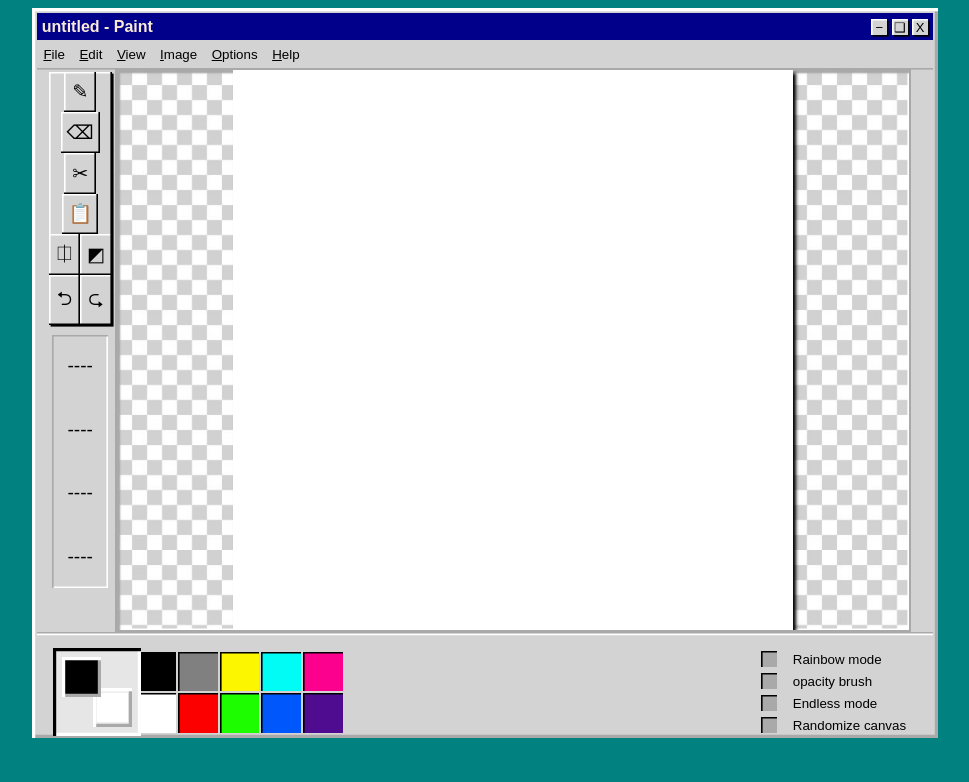
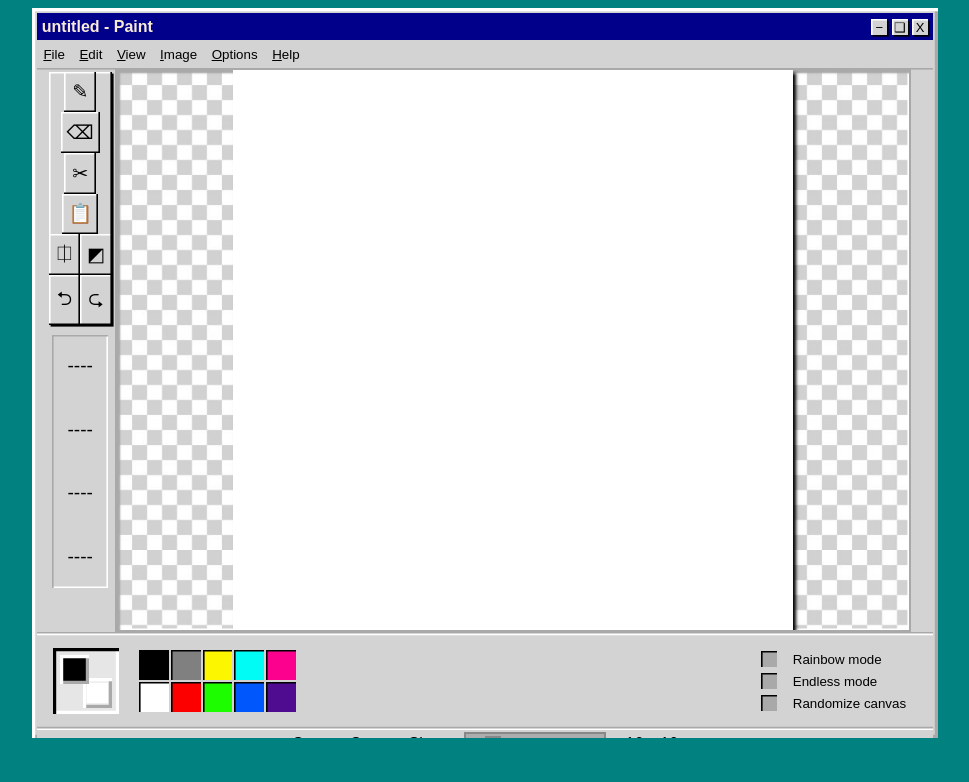
Before and after one commit to DoubleVadd/DrawPad, a plain HTML site: page index.html in a window 1280 px wide. Shown: the whole page, without its empty margins (155-1124 px from the left). Drawn offline with Linux system fonts and the light colour scheme; a web font is replaced by a local one.

Commit message:
removed unrelated code

```diff
--- a/index.html
+++ b/index.html
@@ -84,11 +84,11 @@
                     <p>Rainbow mode</p>
 
                 </div>
-                <div class="button-container">
+                <!-- <div class="button-container">
                     <input type="checkbox" name="opacity" id="opacity">
                     <p>opacity brush</p>
 
-                </div>
+                </div> -->
                 <div class="button-container">
                     <input type="checkbox" name="endless" id="endless">
                     <p>Endless mode</p>
--- a/logic.js
+++ b/logic.js
@@ -106,6 +106,7 @@ rainbow.addEventListener('change', function() {
 function colourBrush(mode){
     switch(mode){
         case 'random':
+            console.log(selected_color);
             return '#' + Math.floor(Math.random()*16777215).toString(16);
         case 'opacity':
             return selected_color;
@@ -128,7 +129,7 @@ function drawingLogic(endless=false) {
     if(endless){
         drawing = true;
     }
-    console.log(drawing);
+    // console.log(drawing);
 
     container.addEventListener('mouseleave', (e) => {
         e.stopPropagation();
@@ -159,7 +160,6 @@ function drawingLogic(endless=false) {
             e.stopPropagation();
             drawing = false;
             endless_brush.checked = false;
-            console.log('this is', drawing)
 
         });
 
```
